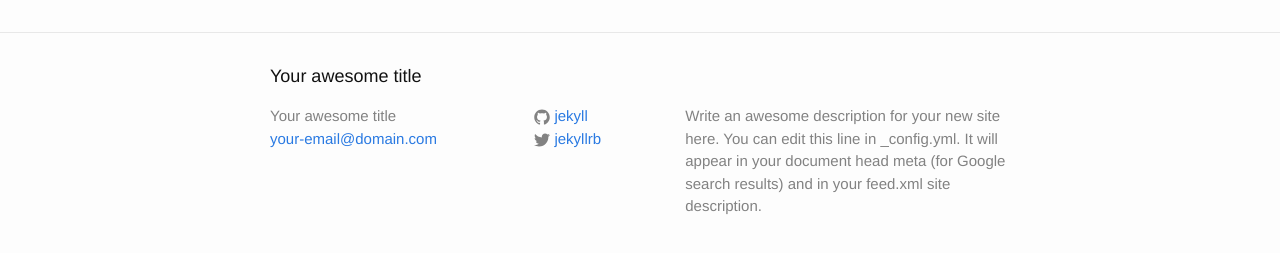
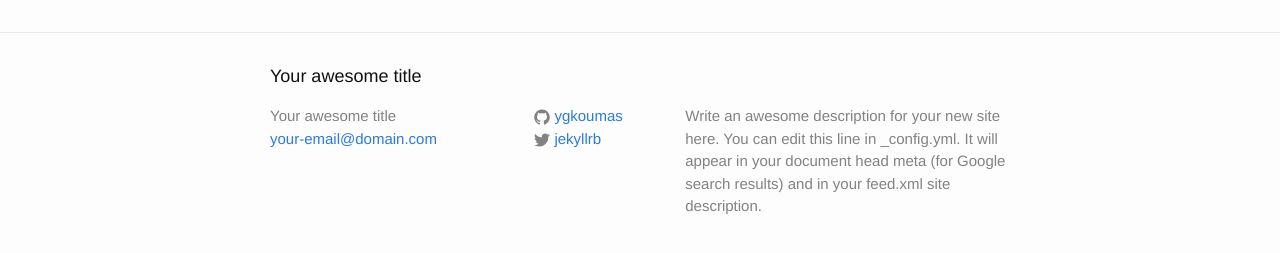
Before and after one commit to ygkoumas/ygkoumas.github.io, a Jekyll site: the page built from index.html, in a window 1280 px wide. Shown: the part 264-517 px from the top of the page. Built offline with Jekyll 4.4.1, drawn with Linux system fonts in a browser that asks for light colours.

Commit message:
change to the social networks

```diff
--- a/_config.yml
+++ b/_config.yml
@@ -8,7 +8,8 @@ description: > # this means to ignore newlines until "baseurl:"
 baseurl: "" # the subpath of your site, e.g. /blog/
 url: "http://yourdomain.com" # the base hostname & protocol for your site
 twitter_username: jekyllrb
-github_username:  jekyll
+github_username:  ygkoumas
+facebook_username: ygkoumas
 
 # Build settings
 markdown: kramdown
```
